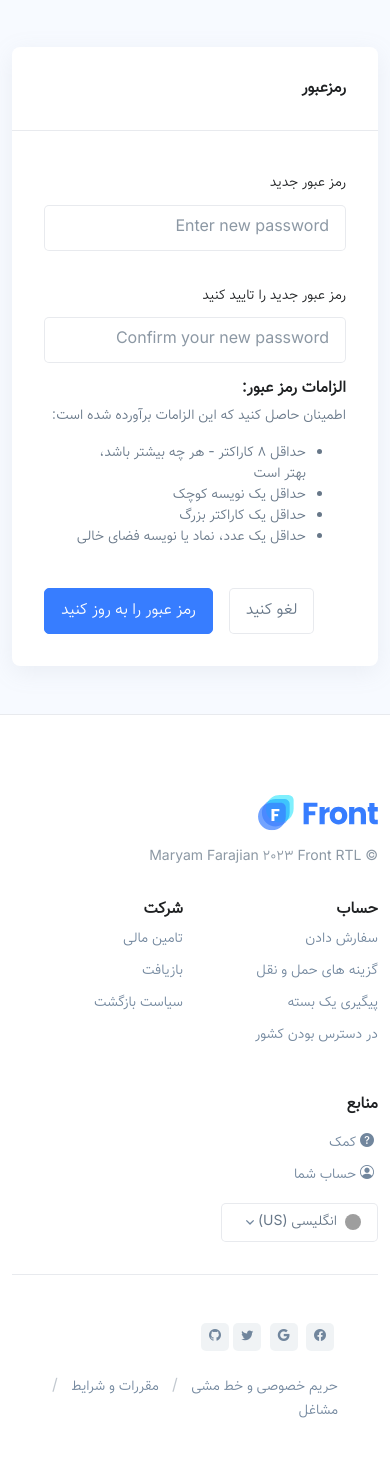
After one commit to hamidrezaja/Shop, a Django app: template core/templates/accounts/new_password_set.html in a window 390 px wide. The commit adds this page. Shown: the part 215-1686 px from the top of the page. Run offline with Django 4.2, Linux system fonts and the light colour scheme; the template is opened without the code that fills it, so the values that code supplies are empty; some libraries are stand-ins or nearby versions; grey boxes are pictures that could not be loaded.

Commit message:
add reset password with celery email task

```diff
--- a/core/accounts/urls.py
+++ b/core/accounts/urls.py
@@ -4,4 +4,6 @@ app_name='accounts'
 urlpatterns = [
     path('login/',views.LoginView.as_view(),name='login'),
     path('logout/',views.LogoutView.as_view(),name='logout'),
+    path('reset-password/',views.reset_password,name='reset_password'),
+    path('reset-password-set/<uid>/<token>/',views.new_password_set,name='new_password_set'),
 ]
--- a/core/core/__init__.py
+++ b/core/core/__init__.py
@@ -0,0 +1,3 @@
+from .celery import app as celery_app
+
+__all__ = ('celery_app',)
--- a/core/requirements.txt
+++ b/core/requirements.txt
@@ -1,7 +1,9 @@
 asgiref==3.11.1
-Django==4.1.13
+django >4.2,<4.3
 psycopg==3.3.4
 psycopg-binary==3.3.4
 python-decouple==3.8
 sqlparse==0.5.5
 typing_extensions==4.15.0
+celery==5.4.0
+redis
--- a/core/templates/accounts/login.html
+++ b/core/templates/accounts/login.html
@@ -45,7 +45,7 @@
           <!-- End Form -->
 
           <div class="d-grid mb-3">
-            <a class="form-label-link" href="./page-reset-password-simple.html">رمز عبور را فراموش کرده اید؟</a>
+            <a class="form-label-link" href={% url 'accounts:reset_password' %}>رمز عبور را فراموش کرده اید؟</a>
             <button type="submit" class="btn btn-primary btn-lg">ورود</button>
           </div>
 
--- /dev/null
+++ b/core/templates/accounts/new_password_set.html
@@ -0,0 +1,163 @@
+{% extends "base.html" %}
+
+{% block content %}
+  <main id="content" role="main" class="bg-light">
+    <!-- Breadcrumb -->
+    <div class="navbar-dark bg-dark" style="background-image: url(./assets/svg/components/wave-pattern-light.svg);">
+      <div class="container content-space-1 content-space-b-lg-3">
+        <div class="row align-items-center">
+          <div class="col">
+            <div class="d-none d-lg-block">
+              <h1 class="h2 text-white">داشبورد</h1>
+            </div>
+
+            <!-- Breadcrumb -->
+            <nav aria-label="breadcrumb">
+              <ol class="breadcrumb breadcrumb-light mb-0">
+                <li class="breadcrumb-item">حساب</li>
+                <li class="breadcrumb-item active" aria-current="page">داشبورد</li>
+              </ol>
+            </nav>
+            <!-- End Breadcrumb -->
+          </div>
+          <!-- End Col -->
+            <!-- Responsive Toggle Button -->
+            <button class="navbar-toggler d-lg-none" type="button" data-bs-toggle="collapse"
+              data-bs-target="#sidebarNav" aria-controls="sidebarNav" aria-expanded="false"
+              aria-label="Toggle navigation">
+              <span class="navbar-toggler-default">
+                <i class="bi-list"></i>
+              </span>
+              <span class="navbar-toggler-toggled">
+                <i class="bi-x"></i>
+              </span>
+            </button>
+            <!-- End Responsive Toggle Button -->
+          </div>
+          <!-- End Col -->
+        </div>
+        <!-- End Row -->
+      </div>
+    </div>
+    <!-- End Breadcrumb -->
+
+    <!-- Content Section -->
+    <div class="container content-space-1 content-space-t-lg-0 content-space-b-lg-2 mt-lg-n10">
+      <div class="row">
+        <div class="col-lg-3">
+          <!-- Navbar -->
+          <div class="navbar-expand-lg navbar-light">
+            <div id="sidebarNav" class="collapse navbar-collapse navbar-vertical">
+              <!-- Card -->
+              <div class="card flex-grow-1 mb-5">
+                <div class="card-body">
+                  <!-- Avatar -->
+                  <div class="d-none d-lg-block text-center mb-5">
+                    <div class="avatar avatar-xxl avatar-circle mb-3">
+                      <img class="avatar-img" src="./assets/img/160x160/img9.jpg" alt="Image Description">
+
+                    </div>
+
+                    <h4 class="card-title mb-0">ناتالی کورتیس</h4>
+                    <p class="card-text small">natalie@example.com</p>
+                  </div>
+                  <!-- End Avatar -->
+                  <div class="d-lg-none">
+                    <div class="dropdown-divider"></div>
+
+                    <!-- List -->
+                    <ul class="nav nav-sm nav-tabs nav-vertical">
+                      <li class="nav-item">
+                        <a class="nav-link" href="#">
+                          <i class="bi-box-arrow-right nav-icon"></i> خروج
+                        </a>
+                      </li>
+                    </ul>
+                    <!-- End List -->
+                  </div>
+                  <!-- End Nav -->
+                </div>
+              </div>
+              <!-- End Card -->
+            </div>
+          </div>
+          <!-- End Navbar -->
+        </div>
+        <!-- End Col -->
+
+        <div class="col-lg-9">
+          <div class="d-grid gap-3 gap-lg-5">
+
+
+            <!-- Card -->
+            <div class="card">
+              <div class="card-header border-bottom">
+                <h5 class="card-header-title">رمزعبور</h5>
+              </div>
+
+              <!-- Body -->
+              <div class="card-body">
+                <!-- Form -->
+                <form method='post' >
+                    {% csrf_token %}
+                  <div class="row mb-4">
+                    <label for="newPassword" class="col-sm-3 col-form-label form-label">رمز عبور جدید</label>
+
+                    <div class="col-sm-9">
+                      <input type="password" class="form-control" name="newPassword" id="newPassword"
+                        placeholder="Enter new password" aria-label="Enter new password">
+                    </div>
+                  </div>
+                  <!-- End Form -->
+
+                  <!-- Form -->
+                  <div class="row mb-4">
+                    <label for="confirmNewPasswordLabel" class="col-sm-3 col-form-label form-label">رمز عبور جدید را
+                      تایید کنید</label>
+
+                    <div class="col-sm-9">
+                      <div class="mb-3">
+                        <input type="password" class="form-control" name="confirmNewPassword"
+                          id="confirmNewPasswordLabel" placeholder="Confirm your new password"
+                          aria-label="Confirm your new password">
+                      </div>
+
+                      <h5>الزامات رمز عبور:</h5>
+
+                      <p class="card-text small">اطمینان حاصل کنید که این الزامات برآورده شده است:</p>
+
+                      <ul class="small">
+                        <li>حداقل 8 کاراکتر - هر چه بیشتر باشد، بهتر است</li>
+                        <li>حداقل یک نویسه کوچک</li>
+                        <li>حداقل یک کاراکتر بزرگ</li>
+                        <li>حداقل یک عدد، نماد یا نویسه فضای خالی</li>
+                      </ul>
+                    </div>
+                  </div>
+                  <!-- End Form -->
+
+                  <div class="d-flex justify-content-end gap-3">
+                    <a class="btn btn-white" href="javascript:;">لغو کنید</a>
+                    <button type="submit" class="btn btn-primary">رمز عبور را به روز کنید</button>
+                  </div>
+                </form>
+                <!-- End Form -->
+              </div>
+              <!-- End Body -->
+            </div>
+            <!-- End Card -->
+
+            <!-- Card -->
+
+            <!-- End Card -->
+
+
+          </div>
+        </div>
+        <!-- End Col -->
+      </div>
+      <!-- End Row -->
+    </div>
+    <!-- End Content Section -->
+  </main>
+{% endblock content %}
--- a/docker-compose.yml
+++ b/docker-compose.yml
@@ -15,6 +15,12 @@ services:
     ports:
       - 5432
     restart: always
+  redis:
+    container_name: redis
+    image: redis:7-alpine
+    restart: always
+    ports:
+      - "6379:6379"
 
   backend:
     container_name: backend
--- a/requirements.txt
+++ b/requirements.txt
@@ -1,4 +1,9 @@
+asgiref==3.11.1
 django >4.2,<4.3
 psycopg==3.3.4
 psycopg-binary==3.3.4
 python-decouple==3.8
+sqlparse==0.5.5
+typing_extensions==4.15.0
+celery==5.4.0
+redis
```
Also changed, not shown: core/accounts/tasks.py (added, +18 -0 lines), core/accounts/views.py (+74 -0 lines), core/core/celery.py (added, +16 -0 lines), core/core/settings.py (+8 -3 lines), core/templates/accounts/reset_password.html (added, +43 -0 lines).
